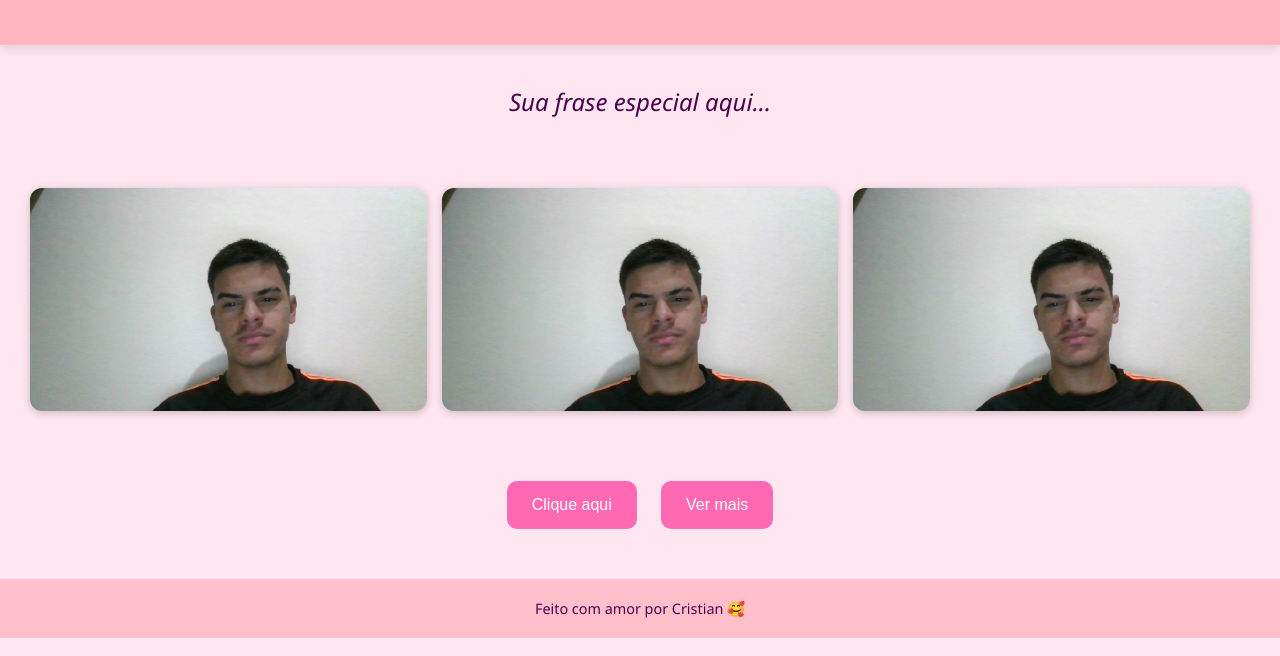
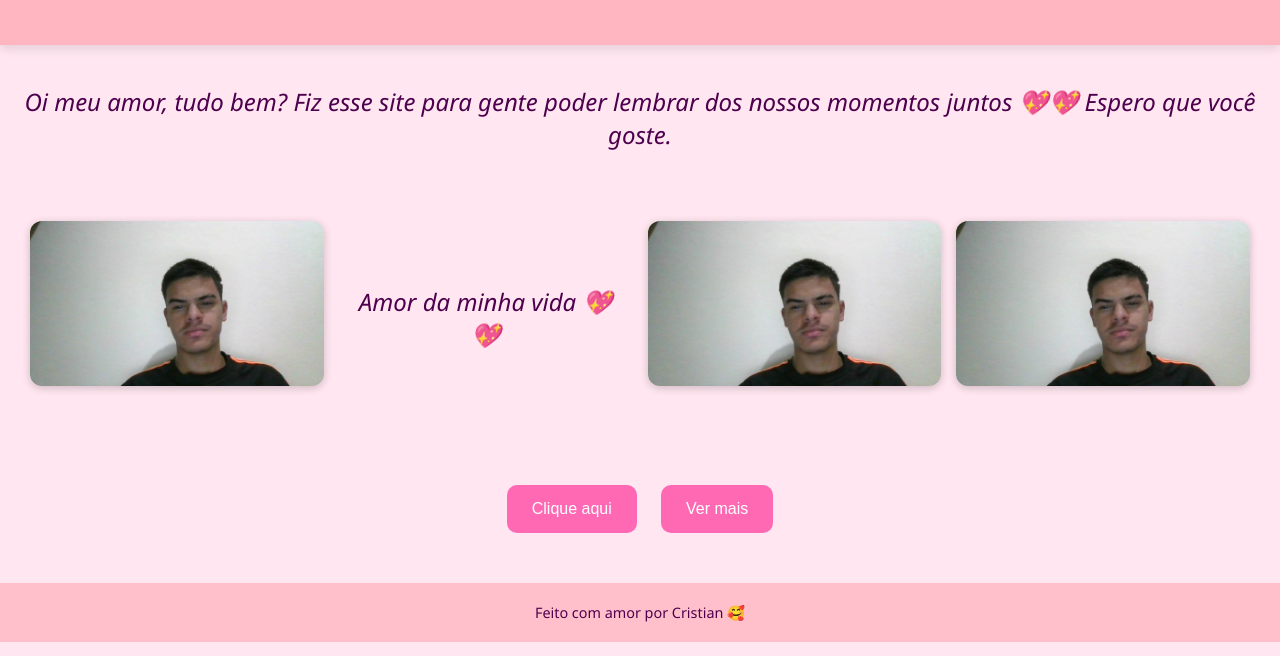
Before and after one commit to Cristianbarbara/declaracao_sthefhany, a plain HTML site: page index.html in a window 1280 px wide. Shown: the part 144-800 px from the top of the page. Drawn offline with Linux system fonts and the light colour scheme.

Commit message:
Add files via upload

```diff
--- a/index.html
+++ b/index.html
@@ -82,12 +82,15 @@
   </header>
 
   <section class="frase-especial">
-    <p><em>Sua frase especial aqui...</em></p>
+    <p><em>Oi meu amor, tudo bem? Fiz esse site para gente poder lembrar dos nossos momentos juntos 💖💖 Espero que você goste. </em></p>
   </section>
 
   <section class="galeria">
     <!-- Adicione suas imagens abaixo -->
     <img src="foto1.jpg" alt="Foto 1">
+    <section class="frase-especial">
+        <p><em>Amor da minha vida 💖💖 </em></p>
+      </section>
     <img src="foto2.jpg" alt="Foto 2">
     <img src="foto3.jpg" alt="Foto 3">
     <!-- ... -->
```
